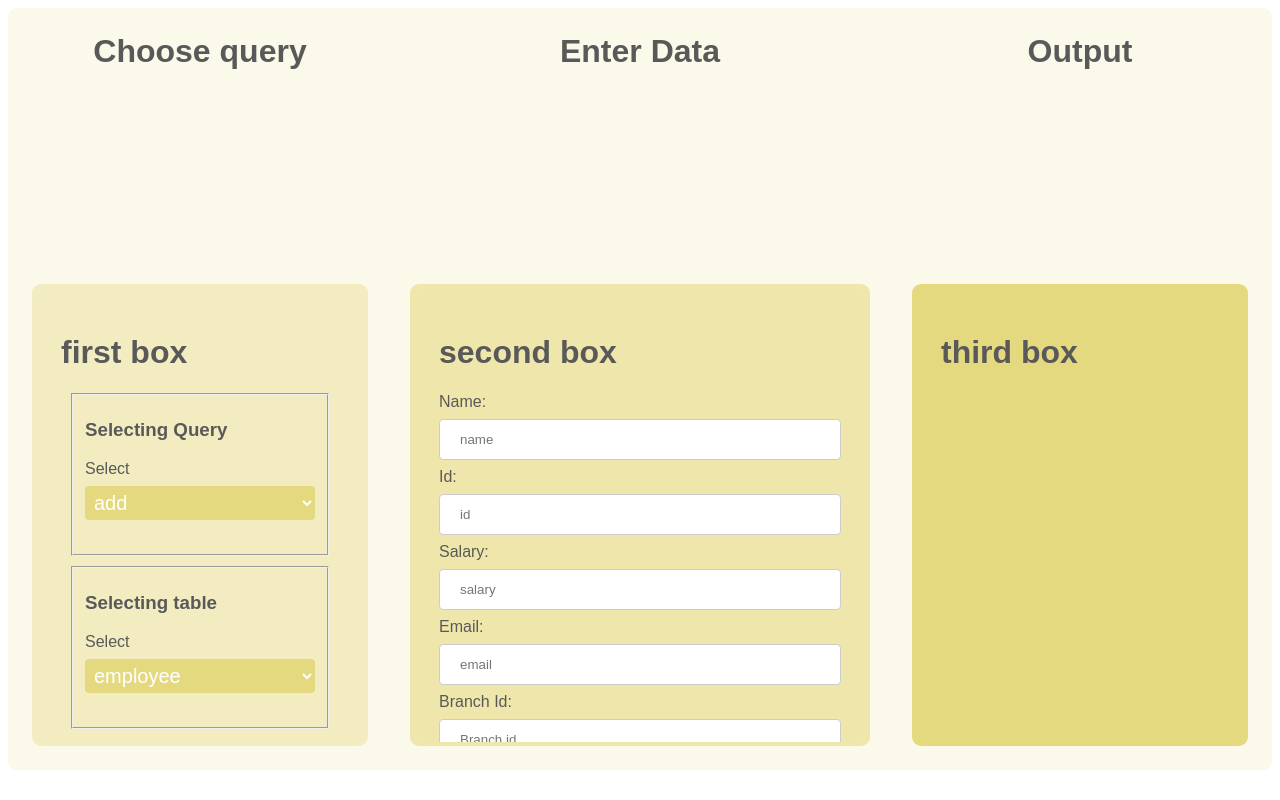
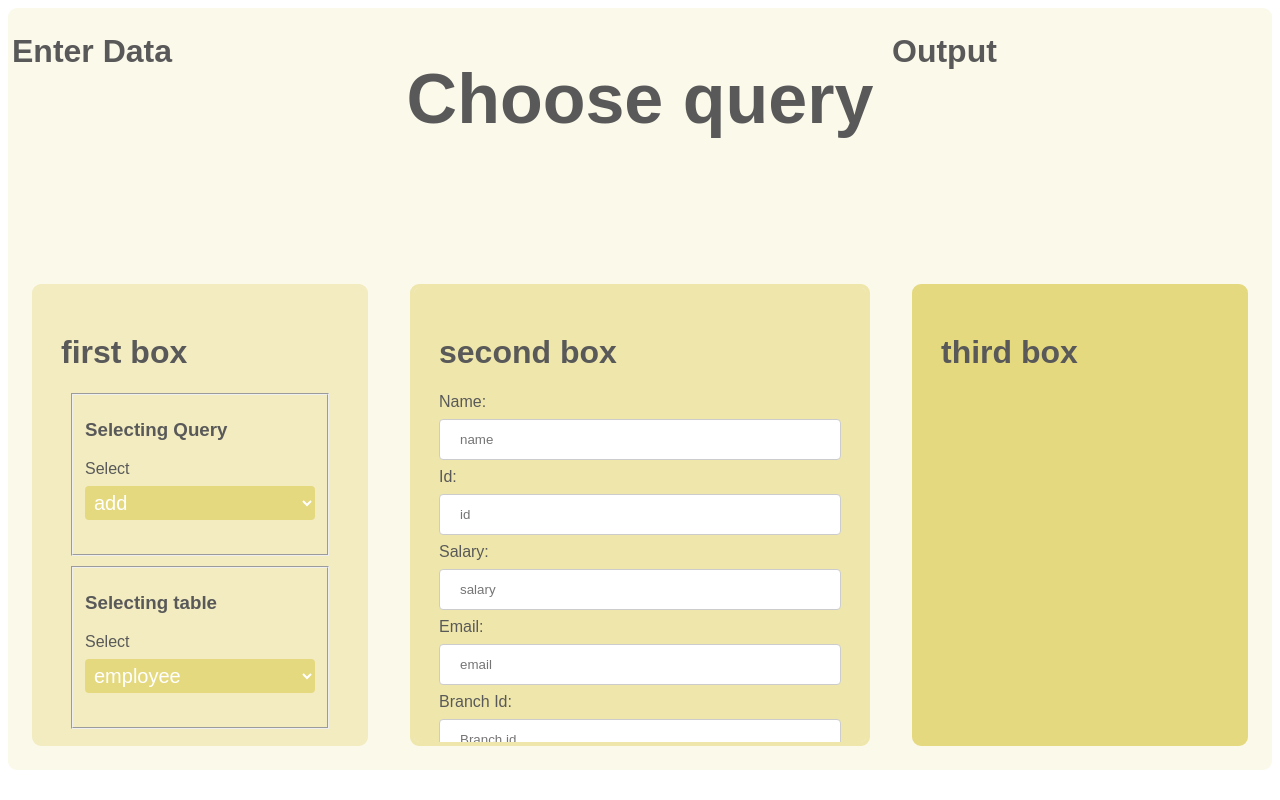
Before and after one commit to MostafaOsama223/Database-research, a website: page public/access.html in a window 1280 px wide. Drawn offline with Linux system fonts and the light colour scheme; files that its build step writes are made by us from their sources; files whose address does not match are found by name.

Commit message:
Update access.css

```diff
--- a/public/access.css
+++ b/public/access.css
@@ -48,17 +48,11 @@ body{
     background: #e5d980;
   }
   .one{
-    grid-area:r;
-    text-align: center;
-  }
-  .two{
     grid-area:t;
     text-align: center;
+    font-size: 35px;
   }
-  .three{
-    grid-area:y;
-    text-align: center;
-  }
+
   #myList{
     margin: 10px 10px 10px 10px;
   }
```
